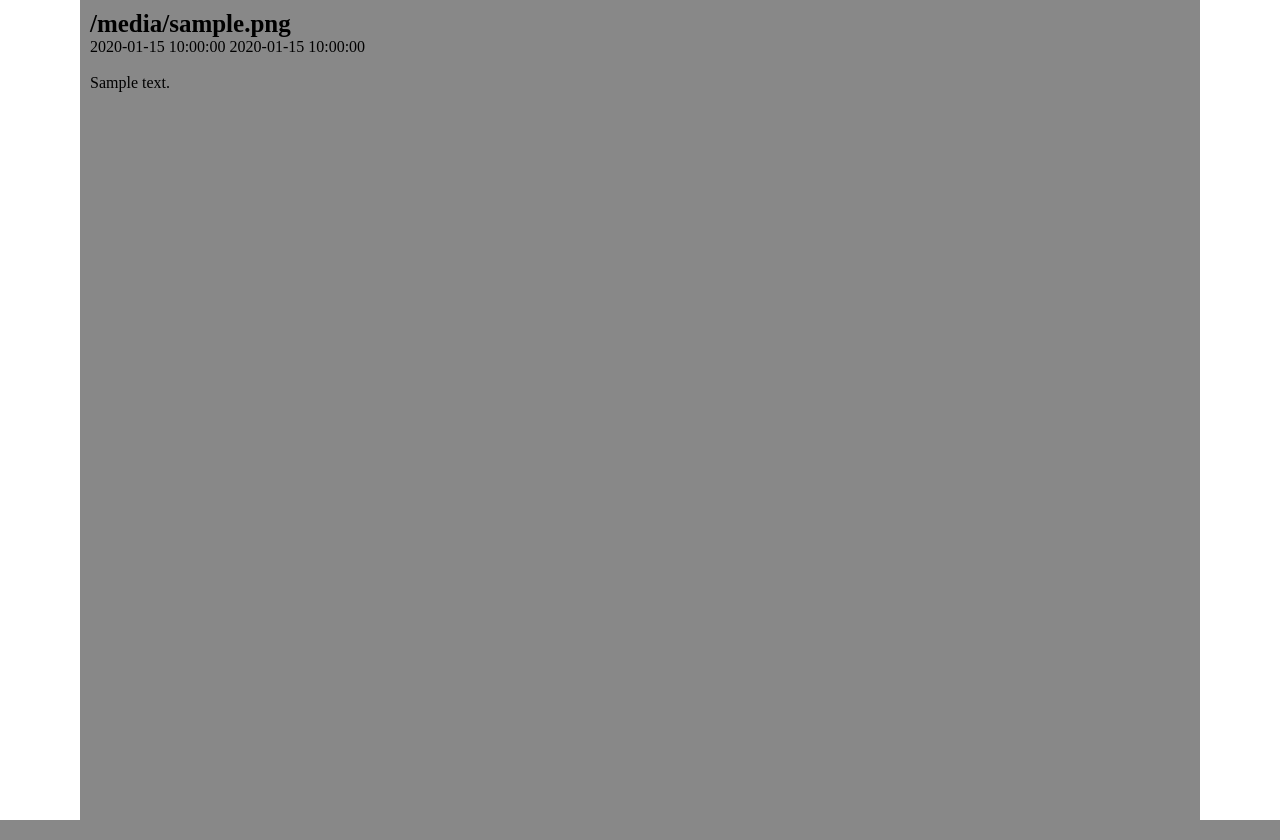
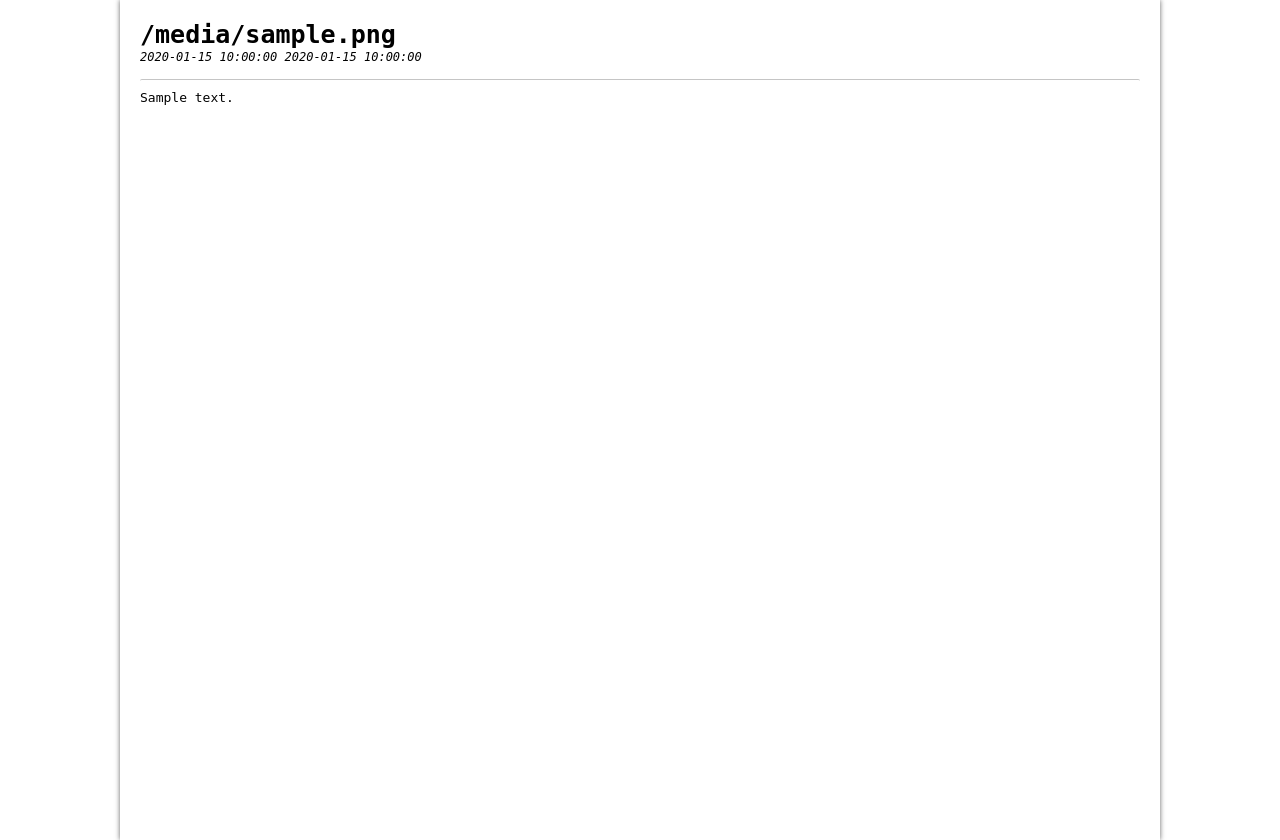
Before and after one commit to wzykubek/basedbin-frontend, a Flask app: template frontend/templates/paste.html in a window 1280 px wide. Run offline with Flask 2, Linux system fonts and the light colour scheme; the template is opened without the code that fills it: most values are stand-ins (such as "Sample title", 1, 10 or a date in 2020).

Commit message:
Add more styles

```diff
--- a/frontend/static/style.css
+++ b/frontend/static/style.css
@@ -1,13 +1,16 @@
 body {
   margin: 0;
+  font-family: monospace;
 }
 
 .main-box {
-  background-color: #888;
+  -moz-box-shadow: 0 0 5px #666;
+  -webkit-box-shadow: 0 0 5px #666;
+  box-shadow: 0 0 5px #666;
   margin: auto;
-  width: 1100px;
-  height: 100vh;
-  padding: 10px;
+  width: 1000px;
+  min-height: 100vh;
+  padding: 20px;
 }
 
 .file-name {
@@ -15,6 +18,23 @@ body {
   font-weight: 600;
 }
 
+.upload-date {
+  font-size: 12px;
+  font-style: italic;
+}
+
+.content-box {
+  border-top: 1px solid rgb(197, 197, 197);
+  border-radius: 2px;
+  padding-top: 10px;
+}
+
 .content {
   white-space: pre-line;
 }
+
+@media only screen and (max-width: 1100px) {
+  .main-box {
+    width: 90vw;
+  }
+}
--- a/frontend/templates/paste.html
+++ b/frontend/templates/paste.html
@@ -3,11 +3,10 @@
   <span class="file-name">{{ file_name }}</span>
 </div>
 <div>
-  <span class="upload-date">{{ date }}</span>
-  <span class="upload-date">{{ time }}</span>
+  <span class="upload-date">{{ date }} {{ time }}</span>
 </div>
 <br />
-<div>
+<div class="content-box">
   <span class="content" style="white-space: pre-line">{{ content }}</span>
 </div>
 {% endblock %}
```
